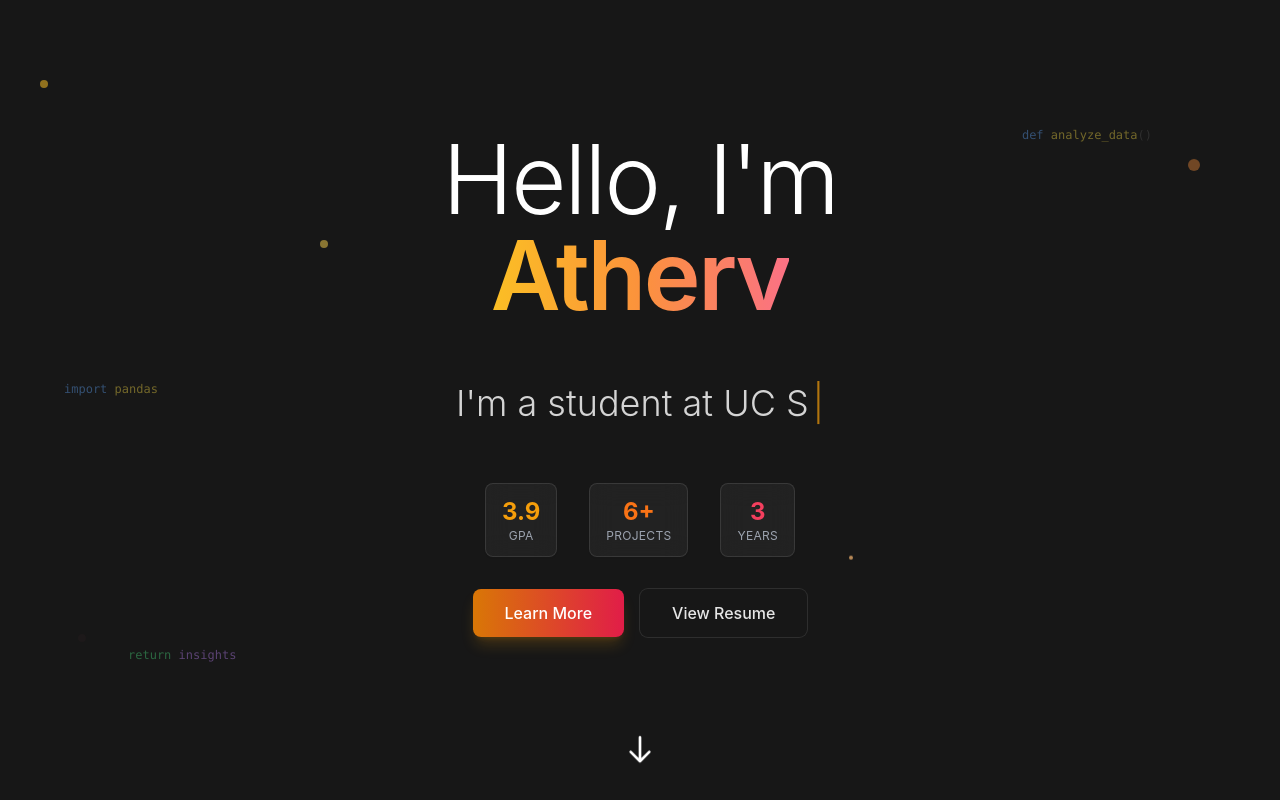
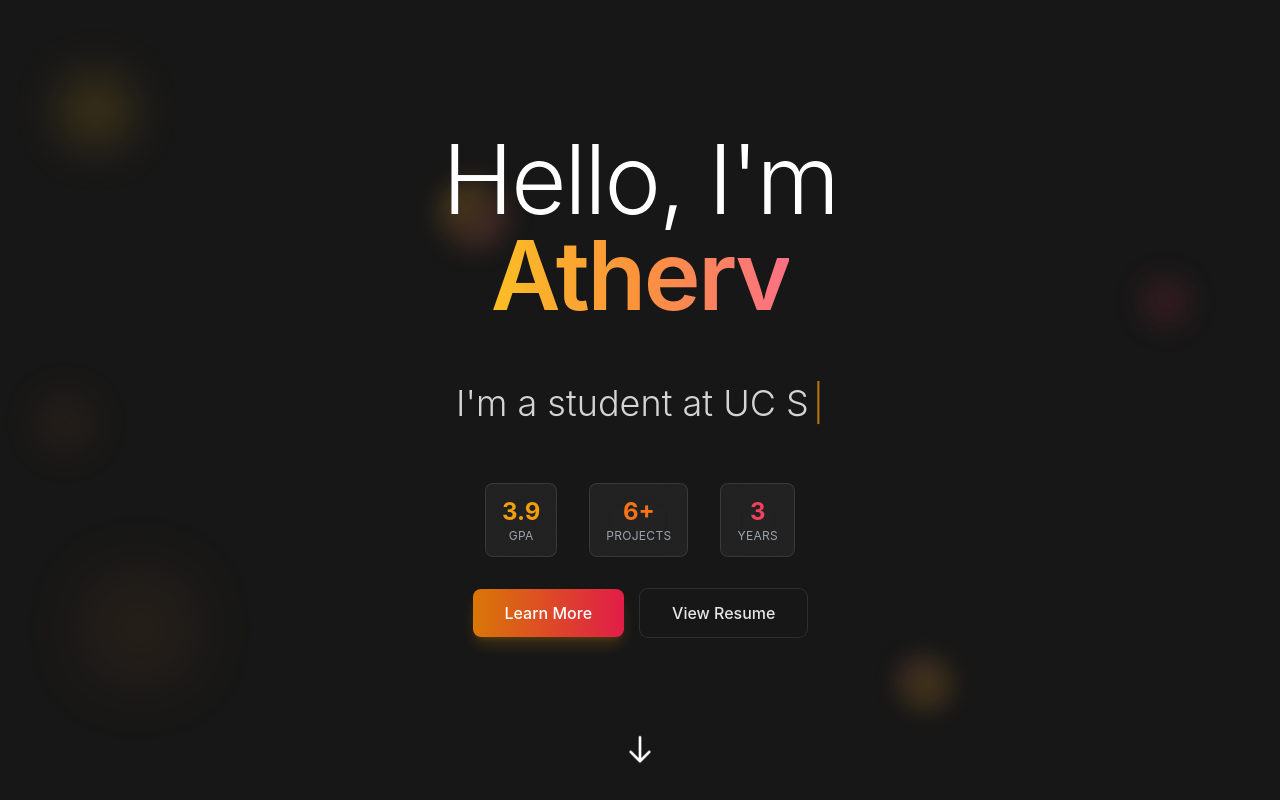
Before and after one commit to athervvidhate/portfolio, a React (Vite) app: page / in a window 1280 px wide. Shown: the top 800 px of the page. Built offline with nearby package versions, Linux system fonts and the light colour scheme; a web font is replaced by a local one.

Commit message:
update visuals

```diff
--- a/src/Portfolio.tsx
+++ b/src/Portfolio.tsx
@@ -223,26 +223,20 @@
         {/* Enhanced Full Screen Hero Section */}
         <div className="h-screen flex flex-col items-center justify-center px-4 relative overflow-hidden">
           {/* Animated Background Elements */}
-          <div className="absolute inset-0 overflow-hidden">
-            {/* Floating Data Points */}
-            <div className="absolute top-20 left-10 w-2 h-2 bg-amber-400 rounded-full animate-pulse opacity-60"></div>
-            <div className="absolute top-40 right-20 w-3 h-3 bg-orange-400 rounded-full animate-bounce opacity-40"></div>
-            <div className="absolute bottom-40 left-20 w-1 h-1 bg-rose-400 rounded-full animate-ping opacity-80"></div>
-            <div className="absolute top-60 left-1/4 w-2 h-2 bg-amber-300 rounded-full animate-pulse opacity-50"></div>
-            <div className="absolute bottom-60 right-1/3 w-1 h-1 bg-orange-300 rounded-full animate-bounce opacity-70"></div>
+          <div className="absolute inset-0 overflow-hidden pointer-events-none">
+            {/* Glowing Orbs */}
+            <div className="absolute top-24 left-12 w-16 h-16 rounded-full bg-amber-400/20 blur-xl animate-drift"></div>
+            <div className="absolute top-1/3 right-20 w-12 h-12 rounded-full bg-rose-500/15 blur-lg animate-drift-reverse" style={{ animationDelay: '2s' }}></div>
+            <div className="absolute bottom-32 left-24 w-20 h-20 rounded-full bg-orange-400/15 blur-2xl animate-drift-slow" style={{ animationDelay: '4s' }}></div>
 
+            {/* Gradient Blobs */}
+            <div className="absolute top-1/4 left-1/3 h-16 w-16 rounded-full bg-gradient-to-br from-amber-400/35 via-orange-400/15 to-rose-400/25 blur-md animate-drift" style={{ animationDelay: '1.5s' }}></div>
+            <div className="absolute bottom-24 right-1/4 h-14 w-14 rounded-full bg-gradient-to-br from-rose-400/25 via-amber-400/15 to-orange-400/25 blur-md animate-drift-reverse" style={{ animationDelay: '3s' }}></div>
 
-
-            {/* Floating Code Elements */}
-            <div className="absolute top-32 right-32 text-xs text-gray-700 dark:text-neutral-600 font-mono opacity-40 animate-float">
-              <span className="text-blue-600 dark:text-blue-400">def</span> <span className="text-yellow-600 dark:text-yellow-300">analyze_data</span>()
-            </div>
-            <div className="absolute bottom-32 left-32 text-xs text-gray-700 dark:text-neutral-600 font-mono opacity-40 animate-float" style={{animationDelay: '2s'}}>
-              <span className="text-green-600 dark:text-green-400">return</span> <span className="text-purple-600 dark:text-purple-400">insights</span>
-            </div>
-            <div className="absolute top-1/2 left-16 text-xs text-gray-700 dark:text-neutral-600 font-mono opacity-40 animate-float" style={{animationDelay: '4s'}}>
-              <span className="text-blue-600 dark:text-blue-400">import</span> <span className="text-yellow-600 dark:text-yellow-300">pandas</span>
-            </div>
+            {/* Floating Accents */}
+            <div className="absolute top-16 right-32 h-10 w-10 rounded-full bg-amber-400/12 blur-lg animate-drift" style={{ animationDelay: '1s' }}></div>
+            <div className="absolute bottom-20 left-16 h-8 w-8 rounded-full bg-rose-400/12 blur-md animate-drift-reverse" style={{ animationDelay: '2.5s' }}></div>
+            <div className="absolute top-1/2 left-10 h-12 w-12 rounded-full bg-orange-400/10 blur-[22px] animate-drift-slow" style={{ animationDelay: '5s' }}></div>
           </div>
 
           {/* Main Content */}
@@ -348,7 +342,7 @@
                 </div>
 
                 {/* Code Content */}
-                <div className="p-4 font-mono text-xs leading-relaxed max-h-80 overflow-y-auto">
+                <div className="p-4 font-mono text-xs leading-relaxed max-h-80 overflow-y-auto scrollbar-hidden">
                   <div className="text-gray-600 dark:text-gray-400">
                     <span className="text-purple-600 dark:text-purple-400">from</span> <span className="text-gray-900 dark:text-white">life</span>{" "}
                     <span className="text-purple-600 dark:text-purple-400">import</span> <span className="text-yellow-600 dark:text-yellow-300">Human</span>
--- a/src/index.css
+++ b/src/index.css
@@ -40,6 +40,45 @@
   animation: float 6s ease-in-out infinite;
 }
 
+@keyframes drift {
+  0%, 100% {
+    transform: translate3d(0, 0, 0) scale(1);
+  }
+  50% {
+    transform: translate3d(16px, -18px, 0) scale(1.05);
+  }
+}
+
+@keyframes drift-reverse {
+  0%, 100% {
+    transform: translate3d(0, 0, 0) scale(1);
+  }
+  50% {
+    transform: translate3d(-14px, 14px, 0) scale(0.95);
+  }
+}
+
+.animate-drift {
+  animation: drift 12s ease-in-out infinite;
+}
+
+.animate-drift-slow {
+  animation: drift 16s ease-in-out infinite;
+}
+
+.animate-drift-reverse {
+  animation: drift-reverse 14s ease-in-out infinite;
+}
+
+.scrollbar-hidden {
+  -ms-overflow-style: none;
+  scrollbar-width: none;
+}
+
+.scrollbar-hidden::-webkit-scrollbar {
+  display: none;
+}
+
 /* Subtle background grid for hero */
 .bg-grid {
   background-image: linear-gradient(to right, rgba(0, 0, 0, 0.02) 0, rgba(0, 0, 0, 0.02) 0.5px, transparent 0.5px, transparent 100%),
```
